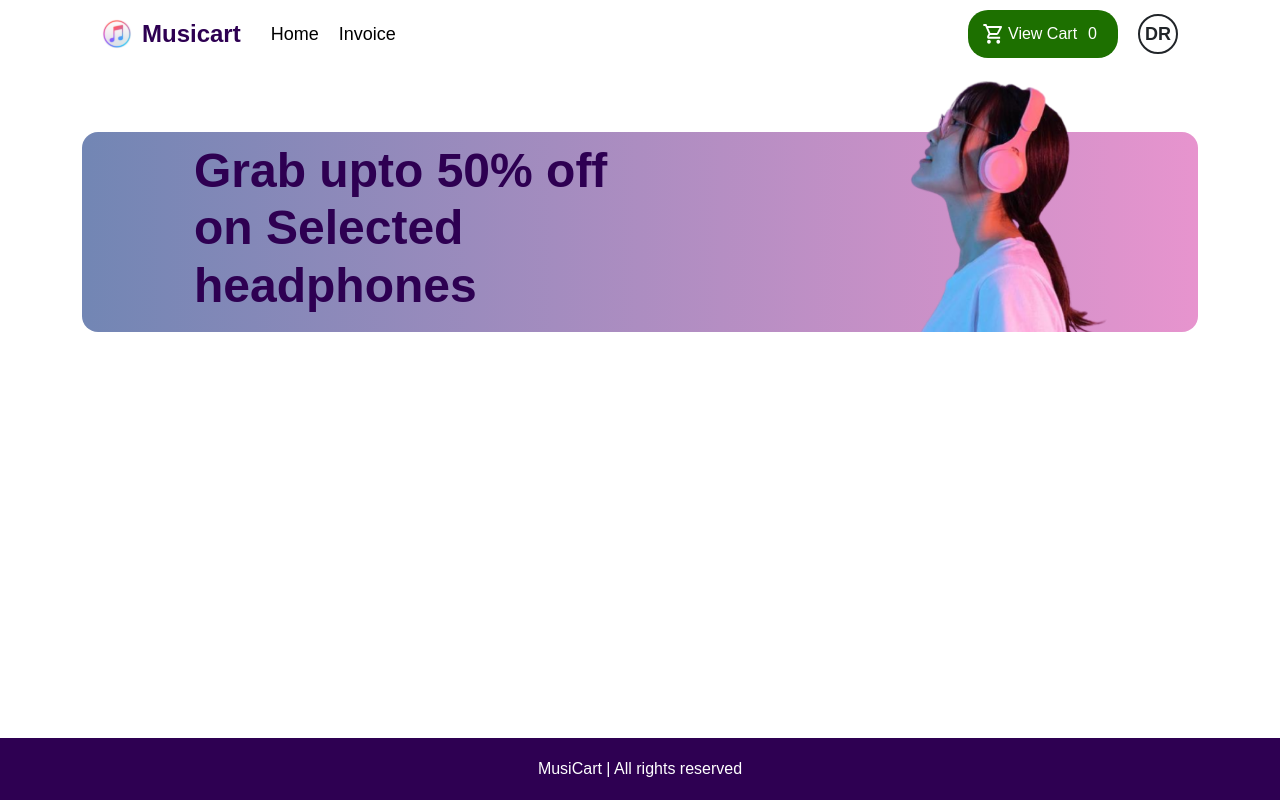
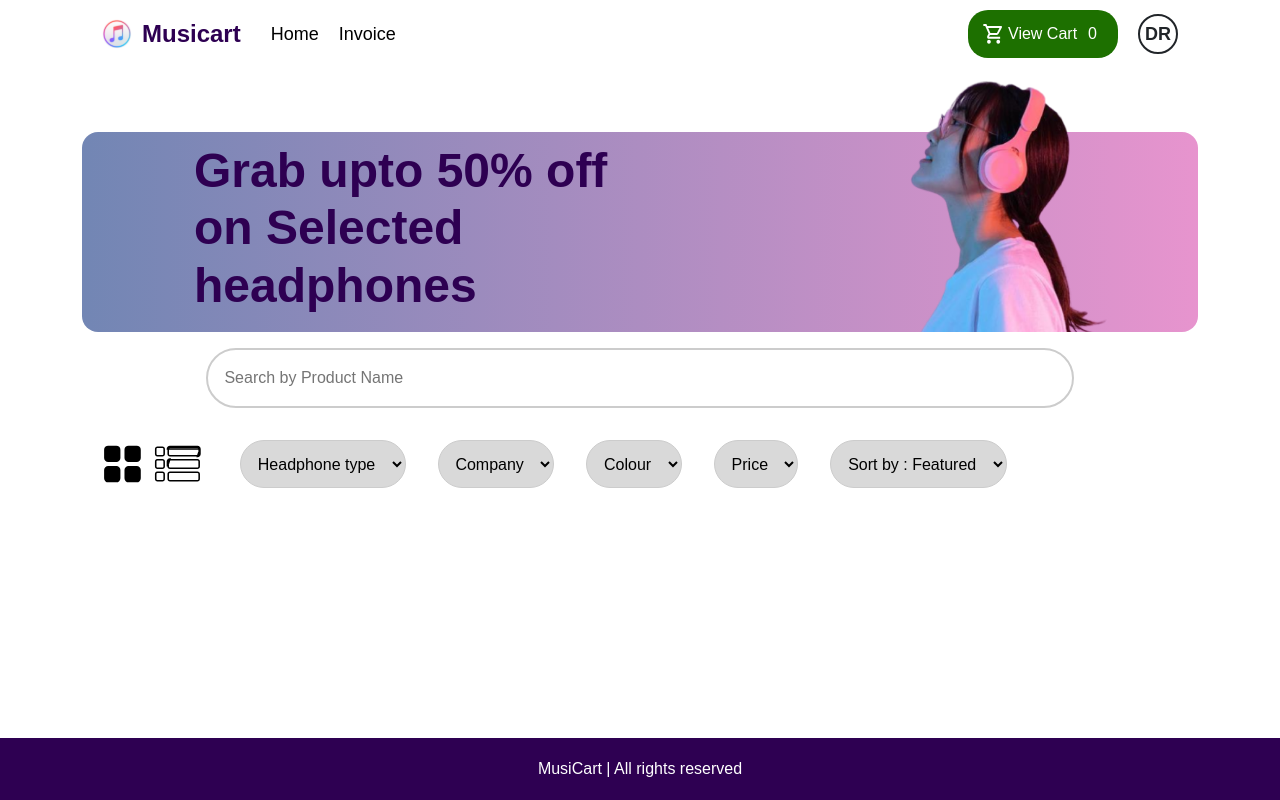
Before and after one commit to Shubbu-07/Musicart, a React (Create React App) app in the folder frontend/: page /home in a window 1280 px wide. Built offline with nearby package versions, Linux system fonts and the light colour scheme.

Commit message:
Added search and Filter section

```diff
--- a/frontend/src/Components/Home.jsx
+++ b/frontend/src/Components/Home.jsx
@@ -1,22 +1,52 @@
-import React from 'react'
-import Navbar from './Navbar'
-import bannerImg from '../Assets/image_5-removebg-preview 1.png'
+import React from "react";
+import Navbar from "./Navbar";
+import bannerImg from "../Assets/image_5-removebg-preview 1.png";
+import gridViewIcon from "../Assets/grid-view-icon.svg";
+import listViewIcon from "../Assets/list-view-icon.svg";
 
 const Home = () => {
   return (
-    <div className='container'>
+    <div className="container">
       <Navbar />
 
-      <div className='banner'>
-        <div className="banner-content">
-        <h1>Grab upto 50% off on Selected headphones</h1>
+      <section className="banner">
+      <div className="banner-content">
+          <h1>Grab upto 50% off on Selected headphones</h1>
         </div>
         <div className="banner-img">
           <img src={bannerImg} alt="Banner-Image" />
         </div>
-      </div>
+      </section>
+
+      <section className="search">
+        <input type="text" placeholder="Search by Product Name" />
+      </section>
+
+      <section className="filters">
+        <div className="d-flex">
+          <button><img src={gridViewIcon} alt="" /></button>
+          <button><img src={listViewIcon} alt="" /></button>
+        </div>
+        <div className="filter-content">
+        <select>
+                        <option>Headphone type</option>
+                    </select>
+                    <select>
+                        <option>Company</option>
+                    </select>
+                    <select>
+                        <option>Colour</option>
+                    </select>
+                    <select>
+                        <option>Price</option>
+                    </select>
+                    <select>
+                        <option>Sort by : Featured</option>
+                    </select>
+        </div>
+      </section>
     </div>
-  )
-}
+  );
+};
 
-export default Home
+export default Home;
--- a/frontend/src/Style.css
+++ b/frontend/src/Style.css
@@ -265,6 +265,55 @@
   font-weight: 700;
 }
 
+/* ---------------------------------------Search section--------------------------------------- */
+
+.search {
+  padding: 1rem;
+  text-align: center;
+}
+
+.search input {
+  width: 80%;
+  padding: 1rem;
+  border-radius: 3rem;
+  border: 2px solid #ccc;
+}
+
+/* ---------------------------------------Filters section--------------------------------------- */
+
+.filters {
+  display: flex;
+  /* justify-content: space-between; */
+  gap: 1rem;
+  padding: 1rem;
+  height: 5rem;
+}
+
+.filters select {
+  background-color: #D9D9D9;
+  padding: 0.8rem;
+  border-radius: 2rem;
+  border: 1px solid #ccc;
+  margin: 0 1rem;
+}
+
+.filters button{
+  display: flex;
+  align-items: center;
+  border: none;
+  background:none;
+}
+
+.filter-content{
+  display: flex;
+  justify-content: space-around;
+}
+.grid-list-icon{
+  position: relative;
+  height: 3rem;
+}
+
+
 /* ---------------------------------------Footer section--------------------------------------- */
 .page-footer {
   text-align: center;
```
Also changed, not shown: frontend/src/Assets/grid-view-icon.svg (added), frontend/src/Assets/list-view-icon.svg (added).
